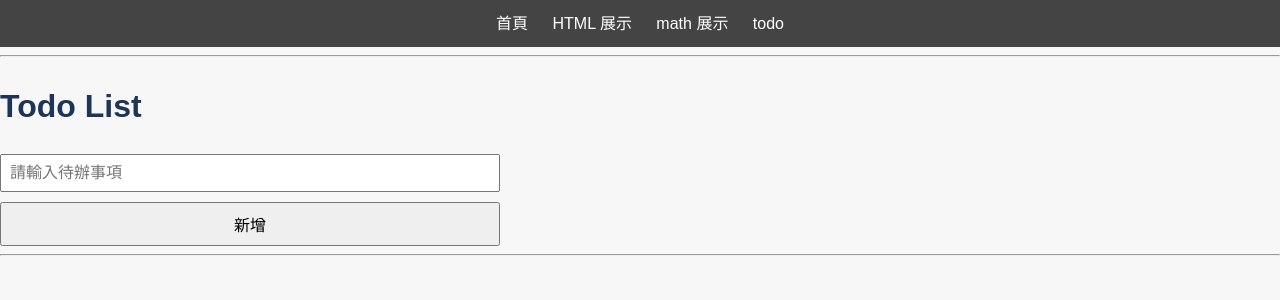
After one commit to 415170062/11501ComputerProgramming, a Flask app: page /todo in a window 1280 px wide. The commit adds this page. Shown: the top 300 px of the page. Run offline with Flask 3, Linux system fonts and the light colour scheme.

Commit message:
Add files via upload

```diff
--- a/practice/app.py
+++ b/practice/app.py
@@ -1,6 +1,52 @@
-from flask import Flask, render_template
+import os
+from flask import Flask, render_template, request, redirect
+from flask_sqlalchemy import SQLAlchemy
+from dotenv import load_dotenv
 
-app = Flask(__name__)
+load_dotenv()
+
+app = Flask('_name_')
+
+app.config["SECRET_KEY"] = os.getenv("SECRET_KEY")
+app.config["SQLALCHEMY_DATABASE_URI"] = os.getenv("DATABASE_URL")
+
+db = SQLAlchemy(app)
+
+class Todo(db.Model):
+    id = db.Column(db.Integer, primary_key=True)
+
+    content = db.Column(
+        db.String(200),
+        nullable=False
+    )
+
+with app.app_context():
+    db.create_all()
+
+@app.route("/todo")
+def todo():
+
+    todos = Todo.query.all()
+
+    return render_template(
+        "todo.html",
+        todos=todos
+    )
+
+@app.route("/add", methods=["POST"])
+def add_todo():
+
+    content = request.form.get("content")
+
+    if content:
+
+        new_todo = Todo(content=content)
+
+        db.session.add(new_todo)
+
+        db.session.commit()
+
+    return redirect("/todo")
 
 @app.route("/")
 def home():
@@ -8,7 +54,7 @@ def home():
 
 @app.route("/math")
 def math():
-    return "Hello, World!"
+    return "我數導考0分，程設8分，謝謝大家"
 
 @app.route("/html_tags")
 def html_tags():
--- a/practice/requirements.txt
+++ b/practice/requirements.txt
@@ -1 +1,3 @@
 flask
+python-dotenv
+Flask-SQLAlchemy
--- /dev/null
+++ b/practice/templates/base.html
@@ -0,0 +1,10 @@
+    <nav>
+        <a href="{{ url_for('home') }}">首頁</a>
+        <a href="{{ url_for('html_tags') }}">HTML 展示</a>
+        <a href="{{ url_for('math') }}">math 展示</a>
+        <a href="{{ url_for('todo') }}">todo</a>
+    </nav>
+
+    <hr>
+
+     {% block content %}{% endblock %}
--- a/practice/templates/html_tags.html
+++ b/practice/templates/html_tags.html
@@ -9,7 +9,9 @@
 </head>
 <body>
   <main>
-    <a href="/">回到首頁</a>
+    {% extends "base.html" %}
+
+      {% block content %}
     <section id="text">
       <h2>1. 文字標籤</h2>
 
@@ -247,5 +249,6 @@
   <footer>
     <p>HTML 標籤總覽頁示範完成</p>
   </footer>
+    {% endblock %}
 </body>
 </html>
--- /dev/null
+++ b/practice/templates/todo.html
@@ -0,0 +1,40 @@
+<!DOCTYPE html>
+    <html>
+        <head>
+            <title>Todo List</title>
+            <link rel="stylesheet" href="{{ url_for('static', filename='index.css') }}">
+        </head>
+        <body>
+            {% extends "base.html" %}
+
+            {% block content %}
+
+            <h1>Todo List</h1>
+
+            <form action="/add" method="POST">
+                <input
+                    type="text"
+                    name="content"
+                    placeholder="請輸入待辦事項"
+                >
+                    <button type="submit">
+                        新增
+                    </button>
+
+            </form>
+
+            <hr>
+
+            <ul>
+
+            {% for todo in todos %}
+
+                <li>{{ todo.content }}</li>
+
+            {% endfor %}
+
+            </ul>
+
+            {% endblock %}
+        </body>
+    </html>
```
Also changed, not shown: practice/templates/index.html (+6 -5 lines), practice/instance/todo.db (added).
